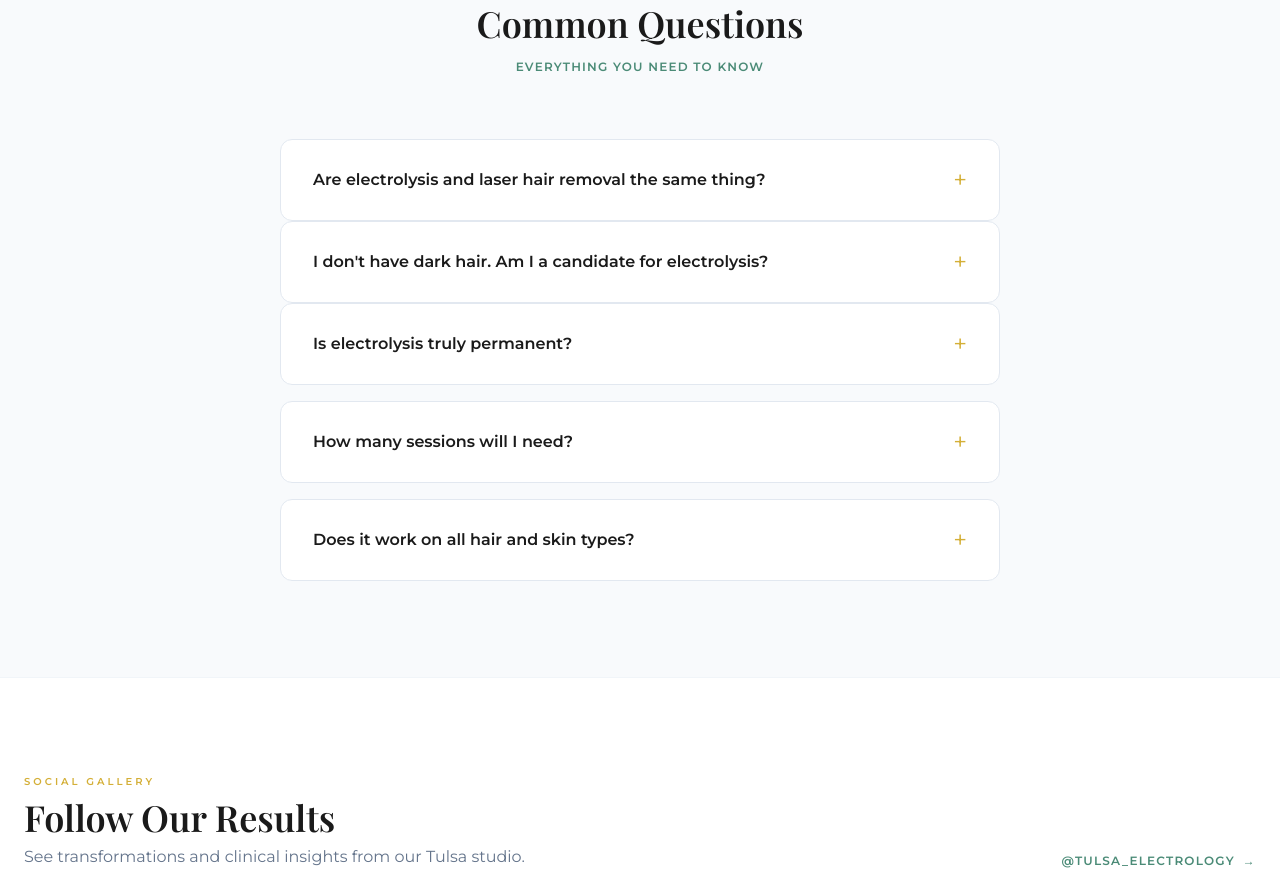
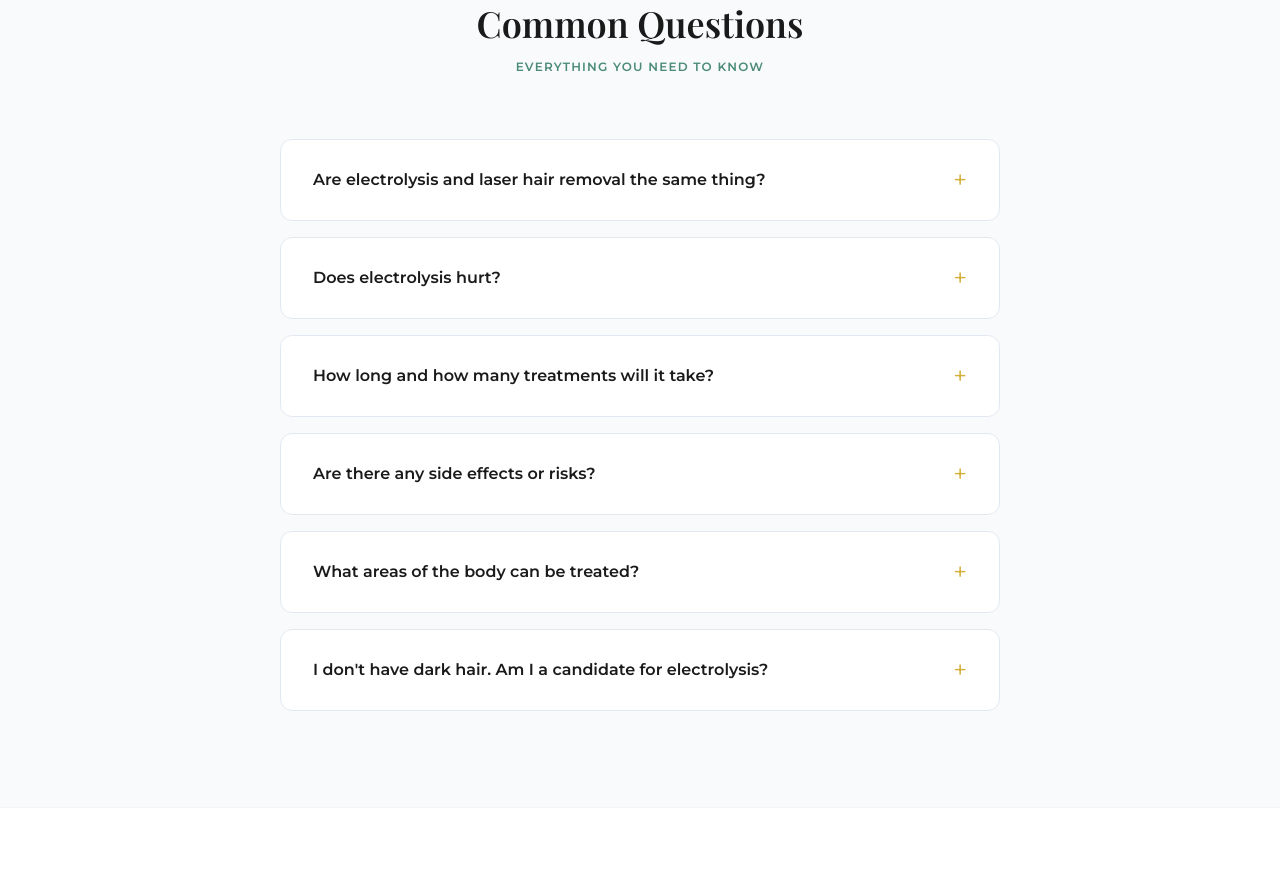
Before and after one commit to Paintballskaguy/tulsa_electrology, a plain HTML site: page index.html in a window 1280 px wide. Shown: the part 5649-6521 px from the top of the page. Drawn offline with nearby package versions, Linux system fonts and the light colour scheme; a web font is replaced by a local one.

Commit message:
updated FAQ

```diff
--- a/index.html
+++ b/index.html
@@ -437,6 +437,7 @@
         </div>
     </section>
 
+    <!-- FAQ Section -->
     <section id="faq" class="py-24 bg-slate-50">
         <div class="max-w-3xl mx-auto px-6">
             <div class="text-center mb-16">
@@ -444,6 +445,7 @@
                 <p class="text-brandSage font-semibold tracking-widest uppercase text-xs">Everything you need to know</p>
             </div>
 
+            <div class="space-y-4">
                 <div class="border border-slate-200 rounded-xl bg-white overflow-hidden" data-aos="fade-up">
                     <button class="faq-toggle w-full px-8 py-6 text-left flex justify-between items-center hover:bg-slate-50 transition-colors">
                         <span class="font-semibold text-brandDark">Are electrolysis and laser hair removal the same thing?</span>
@@ -451,8 +453,7 @@
                     </button>
                     <div class="faq-answer max-h-0 overflow-hidden transition-all duration-500 ease-in-out">
                         <div class="px-8 pb-8">
-            <p class="text-slate-600 mb-6 italic">They work in different ways and have distinct characteristics and varying benefits.</p>
-
+                            <p class="text-slate-600 mb-6 italic text-sm">They work in different ways and have distinct characteristics and varying benefits.</p>
                             <div class="overflow-x-auto">
                                 <table class="w-full text-left border-collapse">
                                     <thead>
@@ -461,36 +462,18 @@
                                             <th class="py-4 px-2 text-brandSage font-serif italic text-lg w-1/2">Laser</th>
                                         </tr>
                                     </thead>
-                            <tbody class="text-sm">
+                                    <tbody class="text-sm text-slate-600">
                                         <tr>
-                                    <td class="py-4 px-2 vertical-top">
-                                        <strong class="block text-brandDark">Permanent Removal</strong>
-                                        <span class="text-slate-500">The only FDA-approved method for permanent hair removal.</span>
-                                    </td>
-                                    <td class="py-4 px-2 vertical-top">
-                                        <strong class="block text-brandDark">Hair Reduction</strong>
-                                        <span class="text-slate-500">Provides long-lasting results with reduced growth over time.</span>
-                                    </td>
+                                            <td class="py-4 px-2"><strong class="block text-brandDark">Permanent Removal</strong>The only FDA-approved method.</td>
+                                            <td class="py-4 px-2"><strong class="block text-brandDark">Hair Reduction</strong>Long-lasting reduced growth over time.</td>
                                         </tr>
                                         <tr class="bg-slate-50/50">
-                                    <td class="py-4 px-2">
-                                        <strong class="block text-brandDark">Universal</strong>
-                                        <span class="text-slate-500">Effective on all hair colors (red, white, gray) and all skin tones.</span>
-                                    </td>
-                                    <td class="py-4 px-2">
-                                        <strong class="block text-brandDark">Pigment Dependent</strong>
-                                        <span class="text-slate-500">Most effective for dark hair on light skin; targets melanin.</span>
-                                    </td>
+                                            <td class="py-4 px-2"><strong class="block text-brandDark">Universal</strong>Effective on all hair colors and skin tones.</td>
+                                            <td class="py-4 px-2"><strong class="block text-brandDark">Pigment Dependent</strong>Most effective for dark hair on light skin.</td>
                                         </tr>
                                         <tr>
-                                    <td class="py-4 px-2">
-                                        <strong class="block text-brandDark">Precision</strong>
-                                        <span class="text-slate-500">Targets individual follicles for delicate areas like the face.</span>
-                                    </td>
-                                    <td class="py-4 px-2">
-                                        <strong class="block text-brandDark">Coverage</strong>
-                                        <span class="text-slate-500">Treats large sections at once, efficient for legs or back.</span>
-                                    </td>
+                                            <td class="py-4 px-2"><strong class="block text-brandDark">Precision</strong>Individual follicles for delicate areas.</td>
+                                            <td class="py-4 px-2"><strong class="block text-brandDark">Coverage</strong>Treats large sections at once (legs/back).</td>
                                         </tr>
                                     </tbody>
                                 </table>
@@ -499,50 +482,69 @@
                     </div>
                 </div>
 
-        <div class="border border-slate-200 rounded-xl bg-white overflow-hidden" data-aos="fade-up" data-aos-delay="100">
+                <div class="border border-slate-200 rounded-xl bg-white overflow-hidden" data-aos="fade-up">
+                    <button class="faq-toggle w-full px-8 py-6 text-left flex justify-between items-center hover:bg-slate-50 transition-colors">
+                        <span class="font-semibold text-brandDark">Does electrolysis hurt?</span>
+                        <span class="text-brandGold text-2xl transition-transform duration-300">+</span>
+                    </button>
+                    <div class="faq-answer max-h-0 overflow-hidden transition-all duration-500 ease-in-out">
+                        <div class="px-8 pb-6 text-slate-600 leading-relaxed space-y-4 text-sm">
+                            <p>The sensation is tolerable for the majority of people, often described as a small pinch or tiny shock.Discomfort is relative to the body area and individual tolerance.</p>
+                            <p>We offer the <strong>MNG method</strong>, delivering results at a lower, slow-warming intensity—preferred for sensitive areas like the bikini line. Taking a pain reliever 30 minutes prior or applying a topical anesthetic an hour before can lessen intensity.</p>
+                        </div>
+                    </div>
+                </div>
+
+                <div class="border border-slate-200 rounded-xl bg-white overflow-hidden" data-aos="fade-up">
+                    <button class="faq-toggle w-full px-8 py-6 text-left flex justify-between items-center hover:bg-slate-50 transition-colors">
+                        <span class="font-semibold text-brandDark">How long and how many treatments will it take?</span>
+                        <span class="text-brandGold text-2xl transition-transform duration-300">+</span>
+                    </button>
+                    <div class="faq-answer max-h-0 overflow-hidden transition-all duration-500 ease-in-out">
+                        <div class="px-8 pb-6 text-slate-600 leading-relaxed text-sm">
+                            The number and length of sessions vary per client based on hair growth cycles, quantity, heredity, and hormone function. Sessions range from 15 minutes to over an hour. Without hormonal influences, the average time for full completion is <strong>18 months</strong>.
+                        </div>
+                    </div>
+                </div>
+
+                <div class="border border-slate-200 rounded-xl bg-white overflow-hidden" data-aos="fade-up">
+                    <button class="faq-toggle w-full px-8 py-6 text-left flex justify-between items-center hover:bg-slate-50 transition-colors">
+                        <span class="font-semibold text-brandDark">Are there any side effects or risks?</span>
+                        <span class="text-brandGold text-2xl transition-transform duration-300">+</span>
+                    </button>
+                    <div class="faq-answer max-h-0 overflow-hidden transition-all duration-500 ease-in-out text-sm">
+                        <div class="px-8 pb-6 text-slate-600 leading-relaxed space-y-4">
+                            <p>Common reactions include transient redness, swelling, or pinpoint scabbing. Following post-treatment care is critical to minimize risks:</p>
+                            <ul class="list-disc pl-5 space-y-2">
+                                <li>Do not touch or scratch the area to avoid bacteria transfer.</li>
+                                <li>No washing or makeup on the area for 24 hours.</li>
+                                <li>Avoid sun for 72 hours and always wear sunscreen.</li>
+                                <li>Allow scabs to fall off naturally to avoid scarring.</li>
+                            </ul>
+                        </div>
+                    </div>
+                </div>
+
+                <div class="border border-slate-200 rounded-xl bg-white overflow-hidden" data-aos="fade-up">
+                    <button class="faq-toggle w-full px-8 py-6 text-left flex justify-between items-center hover:bg-slate-50 transition-colors">
+                        <span class="font-semibold text-brandDark">What areas of the body can be treated?</span>
+                        <span class="text-brandGold text-2xl transition-transform duration-300">+</span>
+                    </button>
+                    <div class="faq-answer max-h-0 overflow-hidden transition-all duration-500 ease-in-out text-sm">
+                        <div class="px-8 pb-6 text-slate-600 leading-relaxed">
+                            Any area of the body and face can be treated except the inside of the nostrils and the deep ear canal. We work nearly everywhere on the body EXCEPT the genital area. We provide extensive bikini line treatments but do not perform full Brazilians.
+                        </div>
+                    </div>
+                </div>
+
+                <div class="border border-slate-200 rounded-xl bg-white overflow-hidden" data-aos="fade-up">
                     <button class="faq-toggle w-full px-8 py-6 text-left flex justify-between items-center hover:bg-slate-50 transition-colors">
                         <span class="font-semibold text-brandDark">I don't have dark hair. Am I a candidate for electrolysis?</span>
                         <span class="text-brandGold text-2xl transition-transform duration-300">+</span>
                     </button>
-            <div class="faq-answer max-h-0 overflow-hidden transition-all duration-500 ease-in-out">
+                    <div class="faq-answer max-h-0 overflow-hidden transition-all duration-500 ease-in-out text-sm">
                         <div class="px-8 pb-6 text-slate-600 leading-relaxed">
-                    Absolutely. For people with light hair (including red, white, blonde, and gray), electrolysis is an excellent treatment option. Because each follicle is treated individually and is not dependent on pigmentation or contrast, it is an effective permanent solution regardless of hair or skin color.
-                </div>
-            </div>
-        </div>
-            <div class="space-y-4">
-                <div class="border border-slate-200 rounded-xl bg-white overflow-hidden" data-aos="fade-up">
-                    <button class="faq-toggle w-full px-8 py-6 text-left flex justify-between items-center hover:bg-slate-50 transition-colors">
-                        <span class="font-semibold text-brandDark">Is electrolysis truly permanent?</span>
-                        <span class="text-brandGold text-2xl transition-transform duration-300">+</span>
-                    </button>
-                    <div class="faq-answer max-h-0 overflow-hidden transition-all duration-500 ease-in-out">
-                        <div class="px-8 pb-6 text-slate-600 leading-relaxed">
-                            Yes! Electrolysis is the <strong>only</strong> FDA-approved method for permanent hair removal. Unlike laser, which offers "reduction," electrolysis destroys the growth cell entirely, ensuring the hair never returns.
-                        </div>
-                    </div>
-                </div>
-
-                <div class="border border-slate-200 rounded-xl bg-white overflow-hidden" data-aos="fade-up" data-aos-delay="100">
-                    <button class="faq-toggle w-full px-8 py-6 text-left flex justify-between items-center hover:bg-slate-50 transition-colors">
-                        <span class="font-semibold text-brandDark">How many sessions will I need?</span>
-                        <span class="text-brandGold text-2xl transition-transform duration-300">+</span>
-                    </button>
-                    <div class="faq-answer max-h-0 overflow-hidden transition-all duration-500 ease-in-out">
-                        <div class="px-8 pb-6 text-slate-600 leading-relaxed">
-                            Hair grows in cycles, so multiple treatments are necessary to catch every follicle in the active stage. Your personalized plan will depend on the area being treated and your specific hair growth patterns.
-                        </div>
-                    </div>
-                </div>
-
-                <div class="border border-slate-200 rounded-xl bg-white overflow-hidden" data-aos="fade-up" data-aos-delay="200">
-                    <button class="faq-toggle w-full px-8 py-6 text-left flex justify-between items-center hover:bg-slate-50 transition-colors">
-                        <span class="font-semibold text-brandDark">Does it work on all hair and skin types?</span>
-                        <span class="text-brandGold text-2xl transition-transform duration-300">+</span>
-                    </button>
-                    <div class="faq-answer max-h-0 overflow-hidden transition-all duration-500 ease-in-out">
-                        <div class="px-8 pb-6 text-slate-600 leading-relaxed">
-                            Absolutely. Because electrolysis targets the follicle directly rather than the pigment (melanin), it is effective on all skin tones and all hair colors, including blonde, red, and gray hair.
+                            Absolutely. Because each follicle is treated individually and is not dependent on pigmentation, electrolysis is an effective permanent solution for red, white, blonde, and gray hair.
                         </div>
                     </div>
                 </div>
@@ -550,6 +552,7 @@
         </div>
     </section>
 
+    <!-- Instagram Feed Section -->
     <section id="instagram-feed" class="py-24 bg-white border-t border-slate-100">
         <div class="max-w-7xl mx-auto px-6">
 
```
Lines whose indentation alone changed are shown as unchanged.
